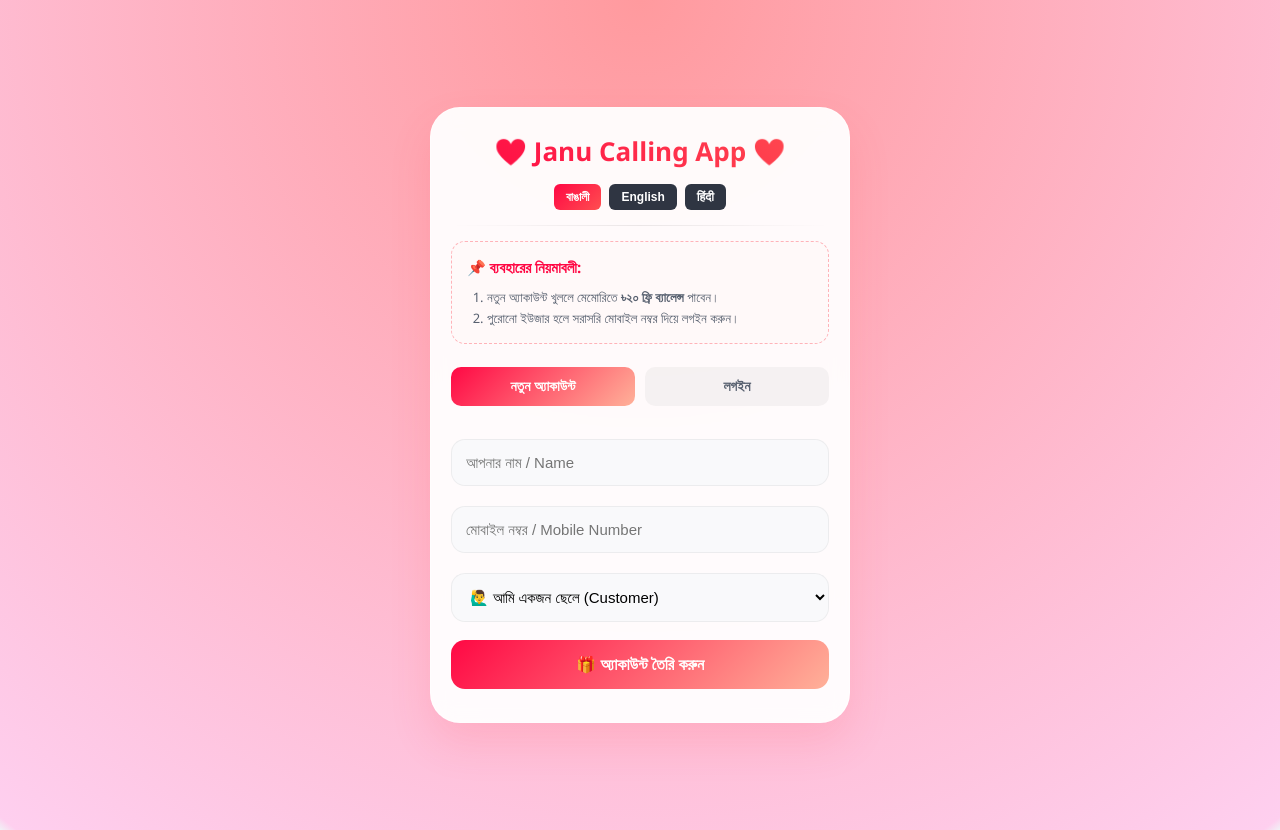
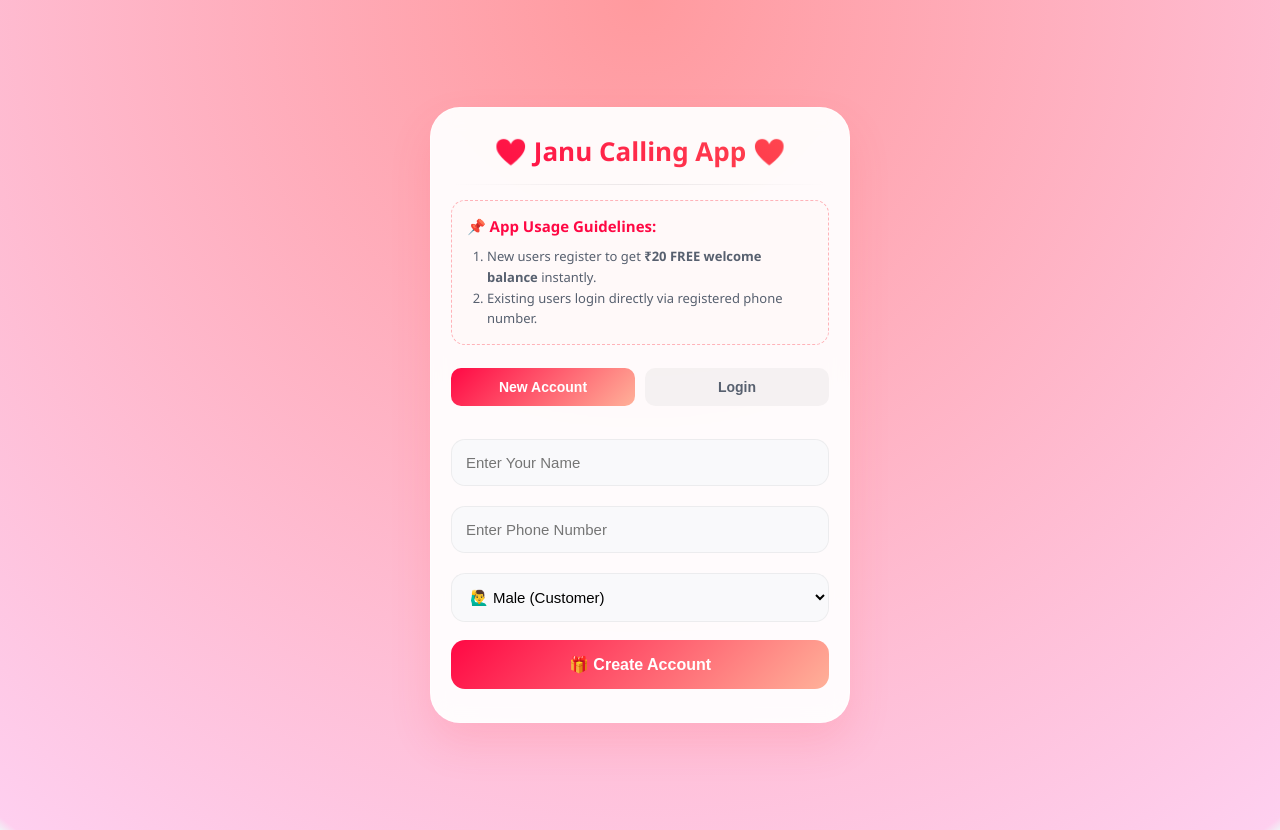
Before and after one commit to ssshalder123-hue/janucalling, a Flask app: page / in a window 1280 px wide. Run offline with Flask 3, Linux system fonts and the light colour scheme; some libraries are stand-ins or nearby versions.

Commit message:
Update index.html

```diff
--- a/templates/index.html
+++ b/templates/index.html
@@ -1,10 +1,9 @@
 <!DOCTYPE html>
-<html lang="bn">
+<html lang="en">
 <head>
     <meta charset="UTF-8">
     <meta name="viewport" content="width=device-width, initial-scale=1.0">
-    <title>Janu Calling - Professional Multi-Lang & Audio</title>
-    <!-- Agora Audio Web SDK (আসল ও পরিষ্কার কথা শোনার জন্য অফিশিয়াল লাইব্রেরি) -->
+    <title>Janu Calling - Premium Audio Platform</title>
     <script src="https://download.agora.io/sdk/release/AgoraRTC_N-4.20.0.js"></script>
     <style>
         :root {
@@ -69,29 +68,21 @@
         .tab-btn { background: rgba(0,0,0,0.04); color: #57606f; padding: 11px; font-size: 14px; border-radius: 10px; width: 50%; }
         .tab-btn.active { background: var(--primary-gradient); color: white; }
 
-        /* ৩টি ভাষার বাটন প্যানেল */
-        .lang-panel { display: flex; gap: 8px; justify-content: center; margin-bottom: 15px; }
-        .lang-btn { width: auto; padding: 6px 12px; font-size: 12px; background: #2f3542; border-radius: 6px; margin: 0; }
-        .lang-btn.active { background: linear-gradient(135deg, #ff0844 0%, #ff4e50 100%); }
-
-        /* ব্যবহারের নিয়মাবলী গাইড বক্স */
         .procedure-box { background: #fff9f9; border: 1px dashed #ffb3b9; padding: 15px; border-radius: 14px; margin: 15px 0; text-align: left; }
         .procedure-box h4 { margin: 0 0 10px 0; color: #ff0844; font-size: 15px; }
         .step-list { margin: 0; padding-left: 20px; font-size: 13px; color: #57606f; line-height: 1.6; }
 
-        /* রিচার্জ প্ল্যান বোর্ড */
         .plan-board { margin-top: 20px; text-align: left; }
         .plan-card { background: #fff; border: 1.5px solid #ffe4e6; padding: 12px 15px; border-radius: 14px; margin-bottom: 10px; display: flex; justify-content: space-between; align-items: center; }
         .btn-buy { width: auto; padding: 6px 12px; margin: 0; font-size: 13px; background: #4b7bec; }
 
-        /* 📱 প্রফেশনাল ইন-অ্যাপ কল কার্ড */
         .call-card {
             background: #14171f; color: white; padding: 30px 20px; border-radius: 24px; margin: 15px 0;
             text-align: center; box-shadow: 0 15px 35px rgba(0,0,0,0.3); border: 1px solid rgba(255,255,255,0.05);
         }
         .avatar { width: 80px; height: 80px; background: var(--primary-gradient); border-radius: 50%; display: flex; align-items: center; justify-content: center; font-size: 34px; margin: 0 auto 15px auto; animation: ripple 1.5s infinite; }
+        .call-state { font-size: 14px; color: #a4b0be; margin: 5px 0 20px 0; font-weight: 500; }
 
-        /* বৃত্তাকার কল কন্ট্রোল বাটন প্যানেল */
         .control-panel { display: flex; justify-content: center; gap: 20px; margin-top: 20px; width: 100%; }
         .round-btn {
             width: 55px; height: 55px; border-radius: 50%; background: rgba(255,255,255,0.1);
@@ -114,47 +105,38 @@
 
 <div class="container">
     <h2>❤️ Janu Calling App ❤️</h2>
-
-    <!-- ভাষা সিলেক্ট প্যানেল -->
-    <div class="lang-panel">
-        <button class="lang-btn active" id="lang-bn" onclick="changeLang('bn')">বাঙালী</button>
-        <button class="lang-btn" id="lang-en" onclick="changeLang('en')">English</button>
-        <button class="lang-btn" id="lang-hi" onclick="changeLang('hi')">हिंदी</button>
-    </div>
     <hr>
 
-    <!-- ১. লগইন/রেজিস্ট্রেশন সেকশন -->
     <div id="auth-section">
         <div class="procedure-box">
-            <h4 id="guide-title">📌 ব্যবহারের নিয়মাবলী:</h4>
-            <ol class="step-list" id="guide-steps">
-                <li>নতুন অ্যাকাউন্ট খুললে মেমোরিতে <b>৳২০ ফ্রি ব্যালেন্স</b> পাবেন।</li>
-                <li>পুরোনো ইউজার হলে সরাসরি মোবাইল নম্বর দিয়ে লগইন করুন।</li>
+            <h4>📌 App Usage Guidelines:</h4>
+            <ol class="step-list">
+                <li>New users register to get <b>₹20 FREE welcome balance</b> instantly.</li>
+                <li>Existing users login directly via registered phone number.</li>
             </ol>
         </div>
 
         <div class="tab-system">
-            <button class="tab-btn active" id="tab-reg-btn" onclick="switchTab('reg')">নতুন অ্যাকাউন্ট</button>
-            <button class="tab-btn" id="tab-login-btn" onclick="switchTab('login')">লগইন</button>
+            <button class="tab-btn active" id="tab-reg-btn" onclick="switchTab('reg')">New Account</button>
+            <button class="tab-btn" id="tab-login-btn" onclick="switchTab('login')">Login</button>
         </div>
 
         <div id="reg-form">
-            <input type="text" id="reg-name" placeholder="আপনার নাম / Name">
-            <input type="number" id="reg-phone" placeholder="মোবাইল নম্বর / Mobile Number">
+            <input type="text" id="reg-name" placeholder="Enter Your Name">
+            <input type="number" id="reg-phone" placeholder="Enter Phone Number">
             <select id="reg-gender">
-                <option value="male">🙋‍♂️ আমি একজন ছেলে (Customer)</option>
-                <option value="female">🙋‍♀️ আমি একজন মেয়ে (Hosting)</option>
+                <option value="male">🙋‍♂️ Male (Customer)</option>
+                <option value="female">🙋‍♀️ Female (Hosting)</option>
             </select>
-            <button class="btn-primary" id="reg-submit-btn" onclick="handleRegister()">🎁 অ্যাকাউন্ট তৈরি করুন</button>
+            <button class="btn-primary" onclick="registerUser()">🎁 Create Account</button>
         </div>
 
         <div id="login-form" class="hidden">
-            <input type="number" id="login-phone" placeholder="আপনার রেজিস্টার্ড মোবাইল নম্বর">
-            <button class="btn-login" id="login-submit-btn" onclick="handleLogin()">🔓 প্রবেশ করুন</button>
+            <input type="number" id="login-phone" placeholder="Enter Registered Phone Number">
+            <button class="btn-login" onclick="loginUser()">🔓 Login Now</button>
         </div>
     </div>
 
-    <!-- 📱 প্রফেশনাল ইন-অ্যাপ লাইভ কল প্যানেল (বৃত্তাকার ৩টি বাটন ছাড়া অতিরিক্ত বাটন নেই) -->
     <div id="call-box" class="call-card hidden">
         <div class="avatar">❤️</div>
         <h3 id="call-person-name" style="color: white; margin: 0;">Connecting...</h3>
@@ -173,28 +155,25 @@
         </div>
     </div>
 
-    <!-- ২. কাস্টমার (ছেলেদের) ড্যাশবোর্ড -->
     <div id="boy-dashboard" class="hidden">
-        <h3>👋 <span id="lbl-welcome-boy">স্বাগতম কাস্টমার</span>, <span id="boy-name-display" style="color: #ff0844;"></span></h3>
-        <div class="status-box" id="boy-balance-box">💰 আপনার ব্যালেন্স: ৳<span id="balance-display">0</span> (খরচ: ৳২ / মিনিট)</div>
+        <h3>👋 Welcome, <span id="boy-name-display" style="color: #ff0844;"></span></h3>
+        <div class="status-box">💰 Wallet Balance: ₹<span id="balance-display">0</span> (Rate: ₹2 / Min)</div>
 
-        <button class="btn-online" id="lbl-call-btn" onclick="startInAppCall()">📞 এখনই ইন-অ্যাপ কল করুন</button>
+        <button class="btn-online" id="boy-call-action-btn" onclick="startInAppCall()">📞 Start Audio Call</button>
 
-        <!-- ৩টি স্পেশাল রিচার্জ প্ল্যান বোর্ড -->
         <div class="plan-board">
-            <h4 id="lbl-plan-title">💳 রিচার্জ প্ল্যান বোর্ড:</h4>
-            <div class="plan-card"><div><b>৳১০ প্ল্যান</b><p style="margin:2px 0 0 0;font-size:11px;">৫ মিনিট টকটাইম</p></div><button class="btn-buy" onclick="payUPI(10)">৳১০</button></div>
-            <div class="plan-card"><div><b>৳২০ প্ল্যান</b><p style="margin:2px 0 0 0;font-size:11px;">১০ মিনিট টকটাইম</p></div><button class="btn-buy" onclick="payUPI(20)">৳২০</button></div>
-            <div class="plan-card"><div><b>৳৫০ প্ল্যান</b><p style="margin:2px 0 0 0;font-size:11px;">২৫ মিনিট টকটাইম</p></div><button class="btn-buy" onclick="payUPI(50)">৳৫০</button></div>
+            <h4>💳 Instant Recharge Plans:</h4>
+            <div class="plan-card"><div><b>₹10 Package</b><p style="margin:2px 0 0 0;font-size:11px;">5 Minutes Voice Talktime</p></div><button class="btn-buy" onclick="payUPI(10)">₹10</button></div>
+            <div class="plan-card"><div><b>₹20 Package</b><p style="margin:2px 0 0 0;font-size:11px;">10 Minutes Voice Talktime</p></div><button class="btn-buy" onclick="payUPI(20)">₹20</button></div>
+            <div class="plan-card"><div><b>₹50 Package</b><p style="margin:2px 0 0 0;font-size:11px;">25 Minutes Voice Talktime</p></div><button class="btn-buy" onclick="payUPI(50)">₹50</button></div>
         </div>
     </div>
 
-    <!-- ৩. হোস্টিং (মেয়েদের) ড্যাশবোর্ড -->
     <div id="girl-dashboard" class="hidden">
-        <h3>👋 <span id="lbl-welcome-girl">স্বাগতম হোস্ティング</span>, <span id="girl-name-display" style="color: #ff0844;"></span></h3>
-        <p id="lbl-girl-p" style="color: #57606f; text-align: center; font-weight: 500;">অনলাইন থাকলে আপনার ফোনে লাইভ কল আসবে:</p>
-        <button class="btn-online" id="lbl-go-online" onclick="updateStatus('available')">🟢 অনলাইন যান</button>
-        <button class="btn-offline" id="lbl-go-offline" onclick="updateStatus('offline')">⚫ অফলাইন যান</button>
+        <h3>👋 Welcome Hosting, <span id="girl-name-display" style="color: #ff0844;"></span></h3>
+        <p style="color: #57606f; text-align: center; font-weight: 500;">Set status online to receive incoming audio calls:</p>
+        <button class="btn-online" id="girl-online-btn" onclick="updateStatus('available')">🟢 Go Online</button>
+        <button class="btn-offline" id="girl-offline-btn" onclick="updateStatus('offline')">⚫ Go Offline</button>
         <div id="girl-status-text" style="margin-top: 15px; font-weight:bold; text-align: center;"></div>
     </div>
 </div>
@@ -204,58 +183,11 @@
 <script>
     let myPhone = ""; let myGender = ""; let currentRoomId = "";
     let callTimerInterval; let checkIncomingInterval; let balanceInterval; let checkAcceptInterval; let syncInterval;
-    let seconds = 0; let isMuted = false; let isSpeaker = false; let currentLang = 'bn';
+    let seconds = 0; let isMuted = false; let isSpeaker = false;
 
-    // Agora অডিও ক্লায়েন্ট সেটআপ (উচ্চ মানের ক্লিয়ার অডিওর জন্য)
     let agoraClient = AgoraRTC.createClient({ mode: "rtc", codec: "vp8" });
     let localAudioTrack = null; let remoteAudioTrack = null;
-    const AGORA_APP_ID = "99042b7818e64c39b8823f6eb7cbccdb"; // তোমার গ্লোবাল ফ্রি অ্যাপ আইডি টেস্ট ট্র্যাক
-
-    // ৩টি ভাষার ডেটা ডিকশনারি
-    const languages = {
-        bn: {
-            guideTitle: "📌 ব্যবহারের নিয়মাবলী:",
-            steps: ["নতুন অ্যাকাউন্ট খুললে মেমোরিতে <b>৳২০ ফ্রি ব্যালেন্স</b> পাবেন।", "পুরোনো ইউজার হলে সরাসরি মোবাইল নম্বর দিয়ে লগইন করুন।"],
-            regTab: "নতুন অ্যাকাউন্ট", loginTab: "লগইন", regBtn: "🎁 অ্যাকাউন্ট তৈরি করুন", loginBtn: "🔓 প্রবেশ করুন",
-            welcomeBoy: "স্বাগতম কাস্টমার", welcomeGirl: "স্বাগতম হোস্টিং", planTitle: "💳 রিচার্জ প্ল্যান বোর্ড:", girlP: "অনলাইন থাকলে আপনার ফোনে লাইভ কল আসবে:",
-            goOnline: "🟢 অনলাইন যান", goOffline: "⚫ অফলাইন যান", callBtn: "📞 এখনই ইন-অ্যাপ কল করুন"
-        },
-        en: {
-            guideTitle: "📌 Usage Guidelines:",
-            steps: ["New accounts get <b>₹20 FREE balance</b> automatically.", "Existing users can login directly using phone number."],
-            regTab: "New Account", loginTab: "Login", regBtn: "🎁 Create Account", loginBtn: "🔓 Enter App",
-            welcomeBoy: "Welcome Customer", welcomeGirl: "Welcome Hosting", planTitle: "💳 Recharge Plan Board:", girlP: "Stay online to receive live audio calls:",
-            goOnline: "🟢 Go Online", goOffline: "⚫ Go Offline", callBtn: "📞 Call In-App Now"
-        },
-        hi: {
-            guideTitle: "📌 उपयोग करने के नियम:",
-            steps: ["नया अकाउंट बनाने पर मेमोेरी में <b>₹20 फ्री बैलेंस</b> मिलेगा।", "पुराने यूजर सीधे मोबाइल नंबर डालकर लॉगिन करें।"],
-            regTab: "नया अकाउंट", loginTab: "लॉगिन", regBtn: "🎁 अकाउंट बनाएं", loginBtn: "🔓 प्रवेश करें",
-            welcomeBoy: "स्वागत है कस्टमर", welcomeGirl: "स्वागत है होस्टिंग", planTitle: "💳 रिचार्ज प्लान बोर्ड:", girlP: "कॉल प्राप्त करने के लिए ऑनलाइन बने रहें:",
-            goOnline: "🟢 ऑनलाइन जाएँ", goOffline: "⚫ ऑफलाइन जाएँ", callBtn: "📞 अभी इन-ऐप कॉल करें"
-        }
-    };
-
-    function changeLang(lang) {
-        currentLang = lang;
-        document.querySelectorAll('.lang-btn').forEach(b => b.classList.remove('active'));
-        document.getElementById(`lang-${lang}`).classList.add('active');
-
-        const data = languages[lang];
-        document.getElementById('guide-title').innerText = data.guideTitle;
-        document.getElementById('guide-steps').innerHTML = data.steps.map(s => `<li>${s}</li>`).join('');
-        document.getElementById('tab-reg-btn').innerText = data.regTab;
-        document.getElementById('tab-login-btn').innerText = data.loginTab;
-        document.getElementById('reg-submit-btn').innerText = data.regBtn;
-        document.getElementById('login-submit-btn').innerText = data.loginBtn;
-        document.getElementById('lbl-welcome-boy').innerText = data.welcomeBoy;
-        document.getElementById('lbl-welcome-girl').innerText = data.welcomeGirl;
-        document.getElementById('lbl-plan-title').innerText = data.planTitle;
-        document.getElementById('lbl-girl-p').innerText = data.girlP;
-        document.getElementById('lbl-go-online').innerText = data.goOnline;
-        document.getElementById('lbl-go-offline').innerText = data.goOffline;
-        document.getElementById('lbl-call-btn').innerText = data.callBtn;
-    }
+    const AGORA_APP_ID = "99042b7818e64c39b8823f6eb7cbccdb";
 
     function switchTab(type) {
         if(type === 'reg') {
@@ -271,11 +203,11 @@
         }
     }
 
-    async function handleRegister() {
+    async function registerUser() {
         const name = document.getElementById('reg-name').value;
         const phone = document.getElementById('reg-phone').value;
         const gender = document.getElementById('reg-gender').value;
-        if(!name || !phone) return alert("সব তথ্য পূরণ করুন!");
+        if(!name || !phone) return alert("Please fill all configuration fields!");
 
         const response = await fetch('/register', {
             method: 'POST',
@@ -286,9 +218,9 @@
         if(data.status === "success") { openDashboard(data); } else { alert(data.message); }
     }
 
-    async function handleLogin() {
+    async function loginUser() {
         const phone = document.getElementById('login-phone').value;
-        if(!phone) return alert("নম্বর দিন!");
+        if(!phone) return alert("Please type your mobile number!");
         const response = await fetch('/login', {
             method: 'POST',
             headers: { 'Content-Type': 'application/json' },
@@ -319,14 +251,28 @@
             headers: { 'Content-Type': 'application/json' },
             body: JSON.stringify({ phone: myPhone, status })
         });
-        document.getElementById('girl-status-text').innerHTML = status === 'available' ? '<span style="color:#00b09b;">ONLINE</span>' : '<span style="color:#747d8c;">OFFLINE</span>';
+        document.getElementById('girl-status-text').innerHTML = status === 'available' ? '<span style="color:#00b09b;">STATUS: ONLINE</span>' : '<span style="color:#747d8c;">STATUS: OFFLINE</span>';
     }
 
     function payUPI(amount) {
         window.location.href = `upi://pay?pa=halder.safikul2@ybl&pn=JanuCalling&am=${amount}&cu=INR&tn=Recharge_${myPhone}`;
     }
 
-    // 🙋‍♂️ কাস্টমার কল মেকানিজম
+    async function setupAgoraAudio(channelName) {
+        try {
+            agoraClient.on("user-published", async (user, mediaType) => {
+                await agoraClient.subscribe(user, mediaType);
+                if (mediaType === "audio") {
+                    remoteAudioTrack = user.audioTrack;
+                    remoteAudioTrack.play();
+                }
+            });
+            await agoraClient.join(AGORA_APP_ID, channelName, null, null);
+            localAudioTrack = await AgoraRTC.createMicrophoneAudioTrack();
+            await agoraClient.publish([localAudioTrack]);
+        } catch (err) { console.error("Agora Error:", err); }
+    }
+
     async function startInAppCall() {
         const response = await fetch('/make_call', {
             method: 'POST',
@@ -337,10 +283,9 @@
 
         if(data.status === "ringing") {
             currentRoomId = data.room_id;
-
             document.getElementById('boy-dashboard').classList.add('hidden');
             document.getElementById('call-person-name').innerText = data.girl_name;
-            document.getElementById('call-status-label').innerText = "Ringing (ঘণ্টি বাজছে)...";
+            document.getElementById('call-status-label').innerText = "Ringing...";
             document.getElementById('call-box').classList.remove('hidden');
             try { document.getElementById('ringtone').play(); } catch(e){}
 
@@ -353,18 +298,102 @@
                     body: JSON.stringify({ phone: data.girl_phone })
                 });
                 const checkData = await checkRes.json();
-
-                // মেয়ে রিসিভ করলেই কেবল কথা বলা কানেক্ট হবে
                 if(!checkData.incoming) {
                     clearInterval(checkAcceptInterval);
                     try { document.getElementById('ringtone').pause(); } catch(e){}
-                    setupAgoraAudio(currentRoomId);
+                    await setupAgoraAudio(currentRoomId);
                     startCallDurationTimer();
                 }
             }, 3000);
         } else { alert(data.message); }
     }
 
-    // 🙋‍♀️ মেয়েদের ইনকামিং প্যানেল
     async function checkIncomingCalls() {
-        if
+        if (document.getElementById('call-box').classList.contains('hidden')) {
+            const response = await fetch('/check_incoming', {
+                method: 'POST',
+                headers: { 'Content-Type': 'application/json' },
+                body: JSON.stringify({ phone: myPhone })
+            });
+            const data = await response.json();
+
+            if(data.incoming) {
+                currentRoomId = data.room_id;
+                document.getElementById('girl-dashboard').classList.add('hidden');
+                document.getElementById('call-person-name').innerText = data.boy_name;
+                document.getElementById('call-status-label').innerText = "⚠️ Incoming Audio Call...";
+
+                document.getElementById('mute-btn').innerHTML = "🟢<span>Accept</span>";
+                document.getElementById('mute-btn').onclick = acceptIncomingCall;
+                document.getElementById('speaker-btn').innerHTML = "🛑<span>Decline</span>";
+                document.getElementById('speaker-btn').onclick = hangUpCall;
+
+                document.getElementById('call-box').classList.remove('hidden');
+                try { document.getElementById('ringtone').play(); } catch(e){}
+
+                syncInterval = setInterval(checkCallSyncStatus, 2000);
+            }
+        }
+    }
+
+    async function acceptIncomingCall() {
+        try { document.getElementById('ringtone').pause(); } catch(e){}
+        document.getElementById('mute-btn').innerHTML = "<span id='mute-icon'>🎙️</span><span>Mute</span>";
+        document.getElementById('mute-btn').onclick = toggleMute;
+        document.getElementById('speaker-btn').innerHTML = "<span id='speaker-icon'>🔊</span><span>Speaker</span>";
+        document.getElementById('speaker-btn').onclick = toggleSpeaker;
+
+        await setupAgoraAudio(currentRoomId);
+
+        const response = await fetch('/accept_call', {
+            method: 'POST',
+            headers: { 'Content-Type': 'application/json' },
+            body: JSON.stringify({ room_id: currentRoomId })
+        });
+        const data = await response.json();
+        if(data.status === 'connected') { startCallDurationTimer(); }
+    }
+
+    async function checkCallSyncStatus() {
+        if (!currentRoomId) return;
+        const response = await fetch('/check_incoming', {
+            method: 'POST',
+            headers: { 'Content-Type': 'application/json' },
+            body: JSON.stringify({ phone: myPhone })
+        });
+        if (response.status === 404 || currentRoomId === "") { cleanUpCallUI(); }
+    }
+
+    function startCallDurationTimer() {
+        if(callTimerInterval) clearInterval(callTimerInterval);
+        if(balanceInterval) clearInterval(balanceInterval);
+        seconds = 0;
+        document.getElementById('call-status-label').innerText = "Connected (00:00)";
+
+        callTimerInterval = setInterval(() => {
+            seconds++;
+            let mins = Math.floor(seconds / 60).toString().padStart(2, '0');
+            let secs = (seconds % 60).toString().padStart(2, '0');
+            document.getElementById('call-status-label').innerText = `Connected (${mins}:${secs})`;
+        }, 1000);
+
+        if(myGender === 'male') {
+            balanceInterval = setInterval(async () => {
+                const res = await fetch('/deduct_minute', {
+                    method: 'POST',
+                    headers: { 'Content-Type': 'application/json' },
+                    body: JSON.stringify({ boy_phone: myPhone, room_id: currentRoomId })
+                });
+                const data = await res.json();
+                if(data.status === "success") {
+                    document.getElementById('balance-display').innerText = data.new_balance;
+                } else { hangUpCall(); }
+            }, 60000);
+        }
+    }
+
+    function toggleMute() {
+        isMuted = !isMuted;
+        if(localAudioTrack) {
+            localAudioTrack.setEnabled(!isMuted);
+            document.getElementById('mute-btn').classList.toggle('active', isMuted);
```
